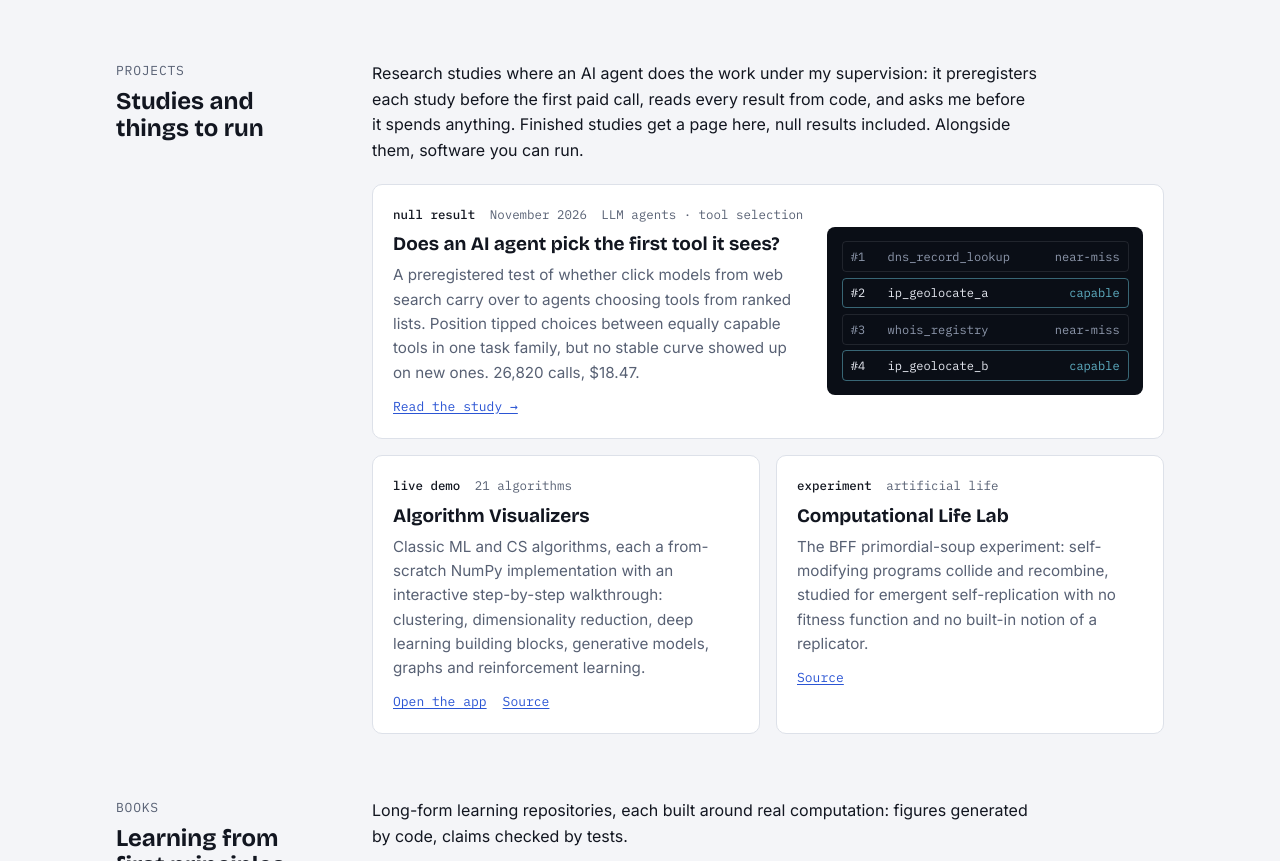
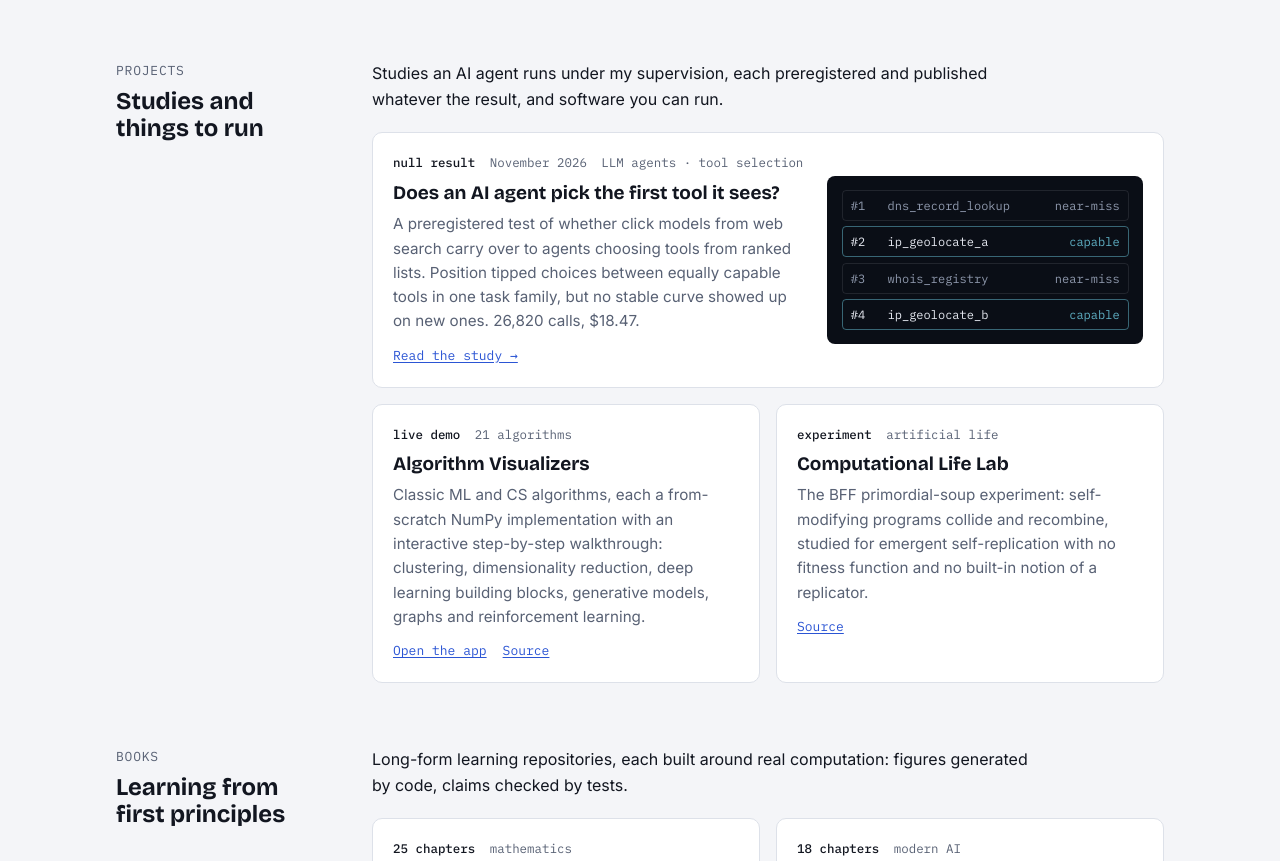
Before and after one commit to ioannisantoniadis/ioannisantoniadis.github.io, a plain HTML site: page index.html in a window 1280 px wide. Shown: the part 1365-2226 px from the top of the page. Drawn offline with nearby package versions, Linux system fonts and the light colour scheme.

Commit message:
Projects: a shorter introduction
Co-Authored-By: Claude Opus 5.5 <noreply@anthropic.com>

```diff
--- a/index.html
+++ b/index.html
@@ -130,7 +130,7 @@ main { max-width: 1080px; margin: 0 auto; }
   <section class="sec" id="projects">
     <div class="rail"><span class="label">Projects</span><h2>Studies and things to run</h2></div>
     <div class="body">
-      <p class="prose">Research studies where an AI agent does the work under my supervision: it preregisters each study before the first paid call, reads every result from code, and asks me before it spends anything. Finished studies get a page here, null results included. Alongside them, software you can run.</p>
+      <p class="prose">Studies an AI agent runs under my supervision, each preregistered and published whatever the result, and software you can run.</p>
       <div class="cards">
         <article class="card feature">
           <div class="stack" style="display:grid;gap:0.55rem">
```
